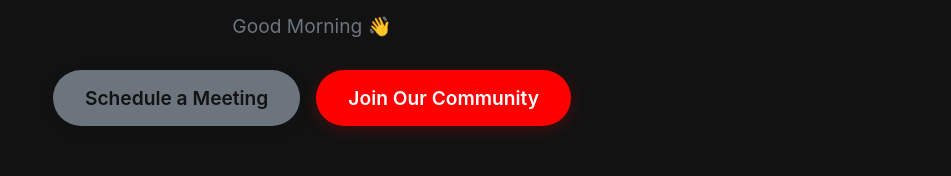
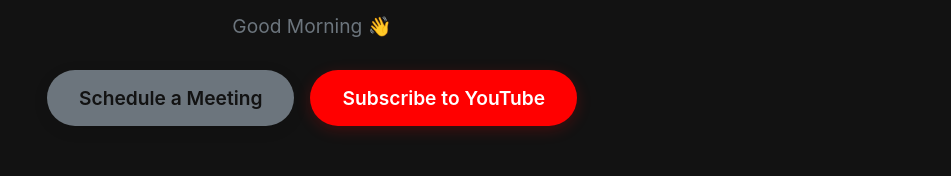
Before and after one commit to YatharthChauhan2362/prod-yatharth-portfolio, a React (Vite) app: page / in a window 1280 px wide. Shown: the part 428-604 px from the top of the page, without its empty margins (328-1279 px from the left). Built offline with nearby package versions, Linux system fonts and the light colour scheme.

Commit message:
Update App.tsx

```diff
--- a/src/App.tsx
+++ b/src/App.tsx
@@ -458,7 +458,7 @@
             whileHover={{ scale: 1.05 }}
             theme={theme === 'dark' ? darkTheme : lightTheme}
           >
-            Join Our Community
+            Subscribe to YouTube
           </YouTubeButton>
         </ButtonContainer>
 
```
